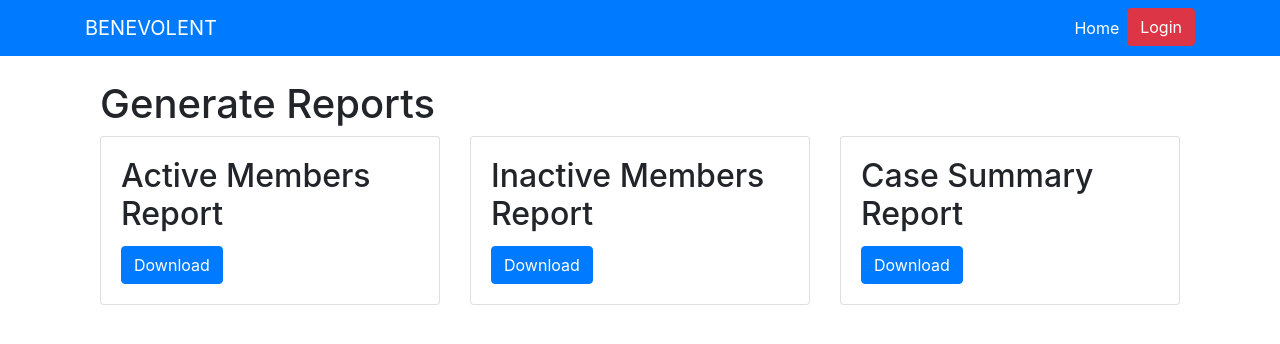
After one commit to oriokie/Msamaria, a Flask app: page /reports in a window 1280 px wide. The commit adds this page. Shown: the top 344 px of the page. Run offline with Flask 3, Linux system fonts and the light colour scheme; some libraries are stand-ins or nearby versions.

Commit message:
added the reports page

```diff
--- a/app/__init__.py
+++ b/app/__init__.py
@@ -37,6 +37,7 @@ def create_app(config=None):
     from app.contributions.views import contributions_bp
     from app.finance.views import expense_bp
     from app.registration.views import reg_bp
+    from app.reports.routes import reports_bp
 
     app.register_blueprint(members_bp)
     app.register_blueprint(routes_bp)
@@ -48,6 +49,7 @@ def create_app(config=None):
     app.register_blueprint(contributions_bp)
     app.register_blueprint(expense_bp)
     app.register_blueprint(reg_bp)
+    app.register_blueprint(reports_bp)
 
     # Import and register models to create database tables
     from app.members import models
--- /dev/null
+++ b/app/reports/routes.py
@@ -0,0 +1,92 @@
+from flask import send_file, Blueprint, render_template
+import csv
+from flask import make_response
+import io
+from app.members.models import Member
+from app.cases.models import Case
+from app.members.models import Dependent
+
+
+reports_bp = Blueprint('reports', __name__)
+
+# Route for displaying the page with download buttons
+@reports_bp.route('/reports')
+def reports():
+    return render_template('reports.html')
+
+@reports_bp.route('/generate_active_members_report')
+def generate_active_members_report():
+    active_members = Member.query.filter_by(active=True,
+                                            is_deceased=False,
+                                            reg_fee_paid=True).all()
+    report_data = []
+
+    for member in active_members:
+        # Get dependents for the current member
+        dependents = Dependent.query.filter_by(member_id=member.id).all()
+
+        # Create a list to store dependent information
+        dependent_info = []
+        for dependent in dependents:
+            dependent_info.append({
+                'Name': dependent.name,
+                'Relationship': dependent.relationship,
+                # Add more fields as needed
+            })
+
+        # Append member and dependent information to the report data
+        report_data.append({
+            'Member ID': member.id,
+            'Member Name': member.name,
+            'Member ID Number': member.id_number,
+            'Member Phone Number': member.phone_number,
+            'Dependents': dependent_info
+        })
+
+    return generate_csv_response(report_data, 'active_members_report.csv')
+
+
+@reports_bp.route('/generate_inactive_members_report')
+def generate_inactive_members_report():
+    inactive_members = Member.query.filter_by(active=False).all()
+    report_data = []
+    for member in inactive_members:
+        report_data.append({
+            'ID': member.id,
+            'Name': member.name,
+            'ID Number': member.id_number,
+            'Phone Number': member.phone_number
+            # Add more fields as needed
+        })
+
+    return generate_csv_response(report_data, 'inactive_members_report.csv')
+
+@reports_bp.route('/generate_case_summary_report')
+def generate_case_summary_report():
+    cases = Case.query.all()
+    report_data = []
+    for case in cases:
+        report_data.append({
+            'ID': case.id,
+            'Deceased Person': case.deceased_member.name if case.deceased_member else 'N/A',
+            'Total Amount Contributed': case.total_amount_contributed,
+            'Active Members Contributed': case.active_members_contributed,
+            'Active Members Not Contributed': case.active_members_not_contributed,
+            # Add more fields as needed
+        })
+
+    return generate_csv_response(report_data, 'case_summary_report.csv')
+
+def generate_csv_response(data, filename):
+    output = make_response(generate_csv(data))
+    output.headers["Content-Disposition"] = f"attachment; filename={filename}"
+    output.headers["Content-type"] = "text/csv"
+    return output
+
+def generate_csv(data):
+    output = io.StringIO()
+    writer = csv.DictWriter(output, fieldnames=data[0].keys())
+    writer.writeheader()
+    for row in data:
+        writer.writerow(row)
+    return output.getvalue()
--- a/app/templates/base.html
+++ b/app/templates/base.html
@@ -55,6 +55,9 @@
             </li>
             <li class="nav-item">
               <a class="nav-link" href="{{ url_for('expenses.expenses') }}">Expenses</a>
+            </li>
+            <li class="nav-item">
+              <a class="nav-link" href="{{ url_for('reports.reports') }}">Reports</a>
             </li>
             {% endif %}
             <li class="nav-item">
--- /dev/null
+++ b/app/templates/reports.html
@@ -0,0 +1,40 @@
+{% extends 'base.html' %} {% block content %}
+<div class="container">
+  <h1>Generate Reports</h1>
+
+  <div class="row">
+    <div class="col-md-4">
+      <div class="card">
+        <div class="card-body">
+          <h2 class="card-title">Active Members Report</h2>
+          <form action="{{ url_for('reports.generate_active_members_report') }}" method="get">
+            <button type="submit" class="btn btn-primary">Download</button>
+          </form>
+        </div>
+      </div>
+    </div>
+
+    <div class="col-md-4">
+      <div class="card">
+        <div class="card-body">
+          <h2 class="card-title">Inactive Members Report</h2>
+          <form action="{{ url_for('reports.generate_inactive_members_report') }}" method="get">
+            <button type="submit" class="btn btn-primary">Download</button>
+          </form>
+        </div>
+      </div>
+    </div>
+
+    <div class="col-md-4">
+      <div class="card">
+        <div class="card-body">
+          <h2 class="card-title">Case Summary Report</h2>
+          <form action="{{ url_for('reports.generate_case_summary_report') }}" method="get">
+            <button type="submit" class="btn btn-primary">Download</button>
+          </form>
+        </div>
+      </div>
+    </div>
+  </div>
+</div>
+{% endblock %}
```
